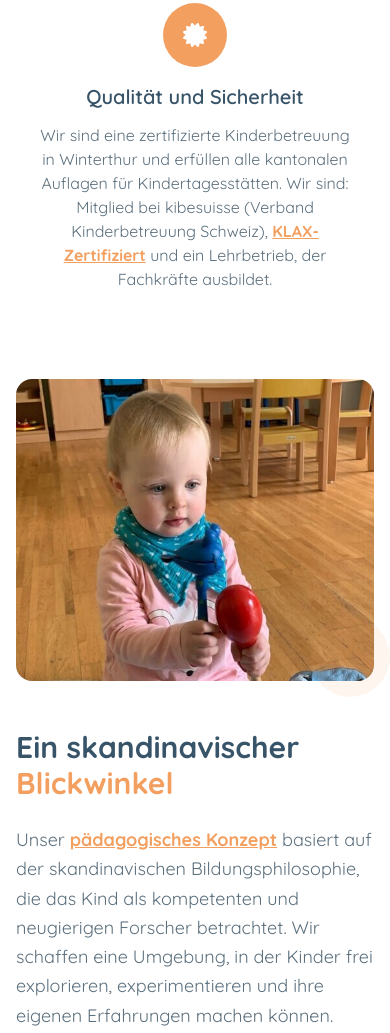
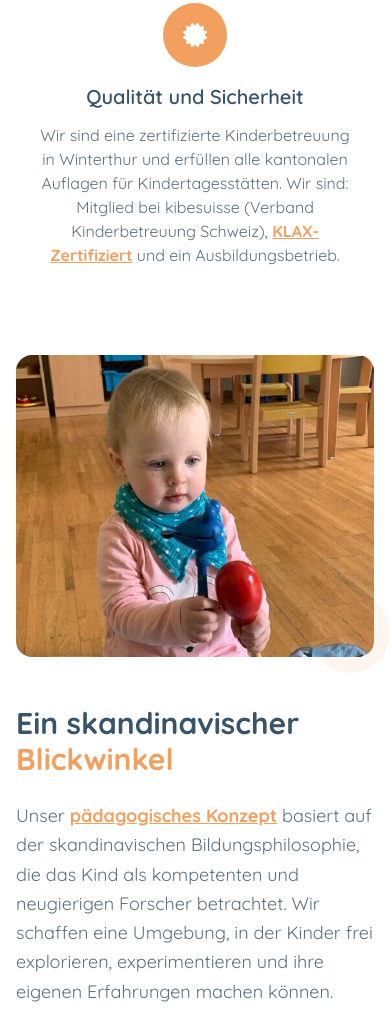
Before and after one commit to christianbalta/kita-luftibus-astro, an Astro site: page / in a window 390 px wide. Shown: the part 2717-3750 px from the top of the page. Built offline with nearby package versions, Linux system fonts and the light colour scheme; Astro itself is replaced by a stand-in of ours.

Commit message:
Update "Team" section with revised roles, descriptions, and new member details; refine "About" section certification text; adjust phone number, opening hours, and floating phone link for accuracy.

```diff
--- a/src/components/layout/Footer.astro
+++ b/src/components/layout/Footer.astro
@@ -7,7 +7,7 @@ import klaxLogo from '../../assets/images/logos-ext/klax-zert.jpg';
 import berufsbildungLogo from '../../assets/images/logos-ext/berufsbildungsplus-logo.png';
 
 const contactInfo = {
-  phone: '052 213 15 48',
+  phone: '052 223 13 24',
   email: 'info@kita-luftibus.ch',
   address: {
     street: 'Rümikerstrasse 58',
@@ -16,9 +16,10 @@ const contactInfo = {
 };
 
 const openingHours = [
-  {day: 'Montag - Freitag', time: '07:00 - 18:00'},
+  {day: 'Montag - Freitag', time: '07:00 - 18:15'},
+  {day: 'Ab September', time: '06:45 - 18:30'},
   {day: 'Samstag', time: 'Geschlossen'},
-  {day: 'Sonntag', time: 'Geschlossen'}
+  {day: 'Sonntag', time: 'Geschlossen'},
 ];
 ---
 
--- a/src/components/sections/home/About.astro
+++ b/src/components/sections/home/About.astro
@@ -25,7 +25,7 @@ const whyChooseUs = [
   {
     icon: 'certificate',
     title: 'Qualität und Sicherheit',
-    description: 'Wir sind eine zertifizierte Kinderbetreuung in Winterthur und erfüllen alle kantonalen Auflagen für Kindertagesstätten. Wir sind: Mitglied bei kibesuisse (Verband Kinderbetreuung Schweiz), <a href="/paedagogisches-konzept/klax-zertifizierung" class="text-primary hover:text-primary-hover underline font-bold">KLAX-Zertifiziert</a> und ein Lehrbetrieb, der Fachkräfte ausbildet.'
+    description: 'Wir sind eine zertifizierte Kinderbetreuung in Winterthur und erfüllen alle kantonalen Auflagen für Kindertagesstätten. Wir sind: Mitglied bei kibesuisse (Verband Kinderbetreuung Schweiz), <a href="/paedagogisches-konzept/klax-zertifizierung" class="text-primary hover:text-primary-hover underline font-bold">KLAX-Zertifiziert</a> und ein Ausbildungsbetrieb.'
   },
 ];
 
--- a/src/components/sections/home/Team.astro
+++ b/src/components/sections/home/Team.astro
@@ -16,56 +16,44 @@ import melindaBild from '../../../assets/images/team/teamfotos-melinda.png';
 const teamMembers = [
   {
     name: 'Maria',
-    role: 'Kitaleitung',
-    description: 'Praxisausbildnerin FaBe K & HF, Kleinkindpädagogik, Expertin FaBe K',
+    role: 'KiTa Leitung',
+    description: 'KKE, Ausbildungsverantwortliche FaBeK & HF Kleinkindpädagogik, in der KiTa Luftibus seit Feb 2019',
     image: mariaBild,
   },
   {
     name: 'Stefanie',
-    role: 'Gruppenleiterin',
-    description: 'Stv. Kitaleitung',
+    role: 'Gruppenleiterin Wirbelwind',
+    description: 'Stv. KiTa Leitung, FaBeK, Berufsbilderin, in der KiTa Luftibus seit Mai 2024',
     image: stefanieBild,
   },
   {
     name: 'Nada',
-    role: 'CO Gruppenleiterin',
-    description: 'HF Kleinkindpädagogin',
+    role: 'CCo Gruppeleiterin, Fidibus',
+    description: 'Kleinkindpädagogin HF, in der KiTa Luftibus seit Januar 2023',
     image: nadaBild,
   },
   {
     name: 'Franziska',
-    role: 'Erzieherin',
-    description: 'Mitarbeiterin im Qualifikationsverfahren in der KiTa Luftibus seit Mai 2024',
+    role: 'Miterzieherin Wirbelwind/Fidibus',
+    description: 'FaBeK, in der KiTa Luftibus seit März 2024',
     image: franziskaBild,
-  },
-  {
-    name: 'Gjilfere',
-    role: 'Auszubildende',
-    description: 'Im dritten Lehrjahr',
-    image: gjilfereBild,
   },
   {
     name: 'Marina',
     role: 'Mitarbeiterin',
-    description: 'in der Kita Luftibus seit November 2018',
+    description: 'In der Kita Luftibus seit November 2018',
     image: marinaBild,
   },
   {
-    name: 'Lakshana',
-    role: 'Mitarbeiterin',
-    description: 'Ohne Pädagogische Ausbildung',
-    image: lakshanaBild,
-  },
-  {
     name: 'Melinda',
-    role: 'CO Gruppenleiterin',
-    description: 'in der Kita Luftibus seit Dezember 2024',
+    role: 'Co Gruppenleiterin Fidibus',
+    description: 'FaBe K, in der KiTa Luftibus seit Dezember 2024',
     image: melindaBild,
   },
   {
     name: 'Leona',
-    role: 'Auszubildende im ersten Ausbildungsjahr',
-    description: 'Im ersten Ausbildungsjahr. In der Kita Luftibus seit August 2023',
+    role: 'Auszubildende 2. Ausbildungsjahr FaBeK',
+    description: 'In der KiTa Luftibus seit August 2022',
     image: leonaBild,
   }
 ];
--- a/src/layouts/Layout.astro
+++ b/src/layouts/Layout.astro
@@ -50,7 +50,7 @@ const {
 <slot/>
 
 <!-- Floating phone button -->
-<a href="tel:+41522131548" aria-label="Rufen Sie uns an">
+<a href="tel:+41522231324" aria-label="Rufen Sie uns an">
   <div
       class="fixed bottom-8 right-8 w-16 h-16 bg-primary rounded-full flex items-center justify-center shadow-lg hover:shadow-xl transition-shadow cursor-pointer z-40">
     <i class="fas fa-phone text-white text-xl"></i>
```
